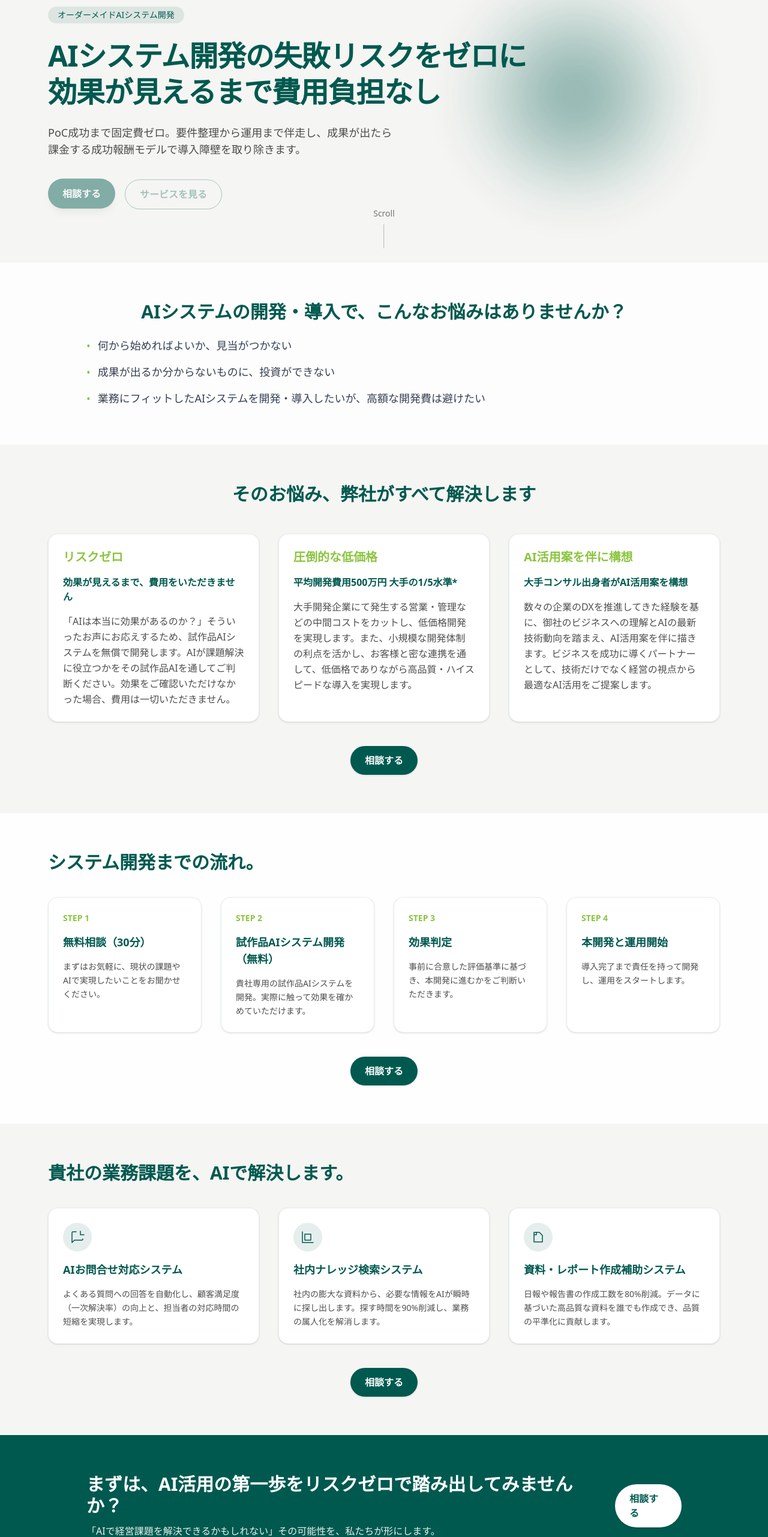
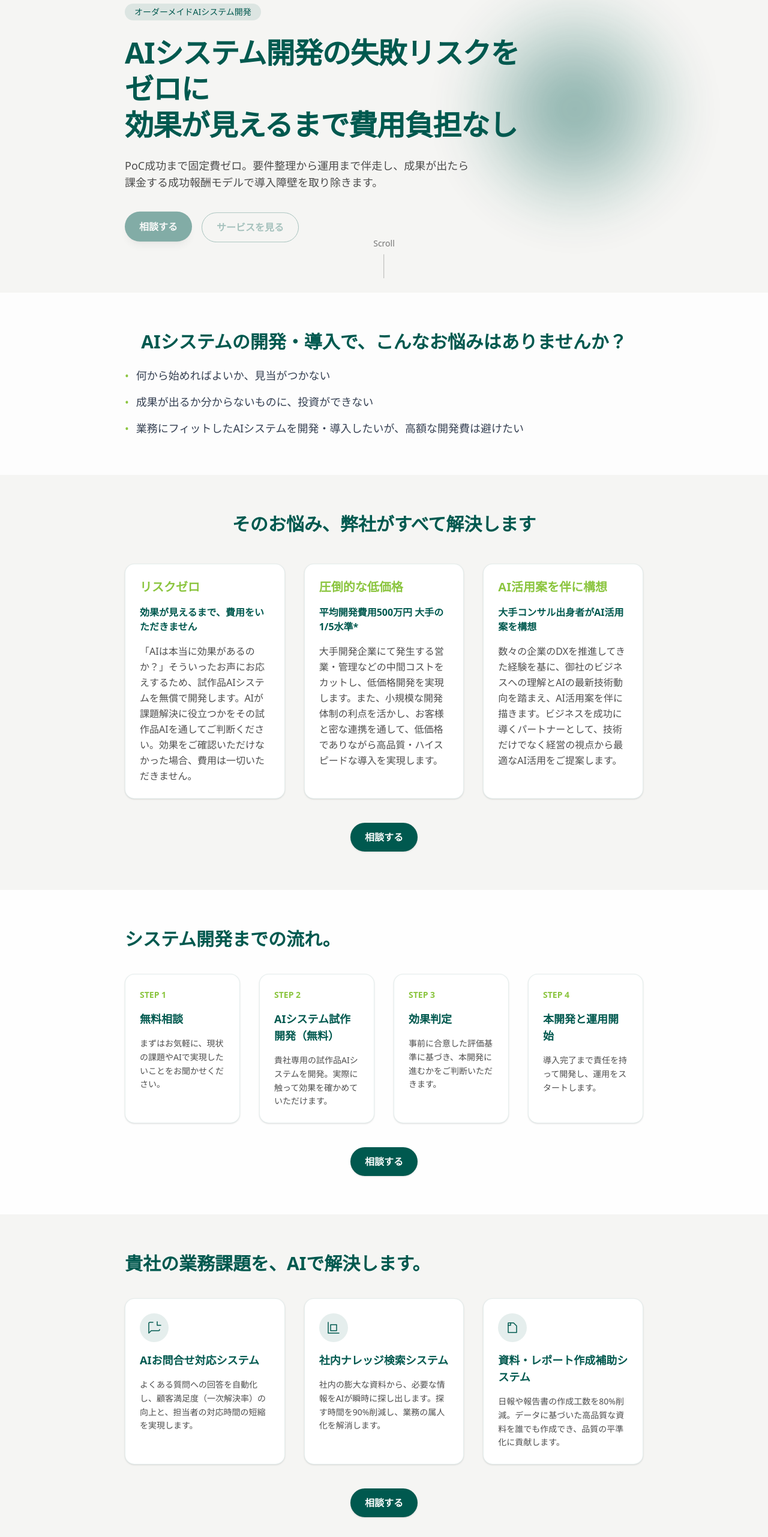
Before and after one commit to Shota44K/tomosu-ai, a Next.js app: page / in a window 1280 px wide. Shown: the part 234-2797 px from the top of the page at 60% size. Built offline with nearby package versions, Linux system fonts and the light colour scheme.

Commit message:
横幅の調整完了

```diff
--- a/components/home/Banner.tsx
+++ b/components/home/Banner.tsx
@@ -1,7 +1,7 @@
 export default function Banner() {
   return (
     <section className="bg-base">
-      <div className="mx-auto max-w-6xl px-4 py-12">
+      <div className="mx-auto max-w-4xl px-4 py-12">
         <div className="rounded-3xl border border-primary/10 bg-white/80 p-8 shadow-sm text-center md:text-left">
           <p className="text-lg font-semibold text-primary">
             中堅・中小企業の経営課題をAIで解決する、身近なパートナー。
--- a/components/home/CTA.tsx
+++ b/components/home/CTA.tsx
@@ -1,7 +1,7 @@
 export default function CTA() {
   return (
     <section id="cta" className="bg-primary text-white">
-      <div className="mx-auto flex max-w-5xl flex-col items-center justify-between gap-6 px-4 py-16 text-center md:flex-row md:text-left">
+      <div className="mx-auto flex max-w-4xl flex-col items-center justify-between gap-6 px-4 py-16 text-center md:flex-row md:text-left">
         <div>
           <h2 className="text-2xl font-bold md:text-3xl">
             まずは、AI活用の第一歩をリスクゼロで踏み出してみませんか？
--- a/components/home/Hero.tsx
+++ b/components/home/Hero.tsx
@@ -242,7 +242,7 @@ export default function Hero() {
         />
       </div>
 
-      <div className="relative mx-auto flex min-h-[70vh] max-w-6xl flex-col gap-10 px-4 pb-24 pt-32 md:flex-row md:items-center">
+      <div className="relative mx-auto flex min-h-[70vh] max-w-4xl px-4 pb-24 pt-32 md:flex-row md:items-center">
         <div className="flex-1 space-y-6 md:flex-[1.6]">
           <span className="inline-flex items-center gap-2 rounded-full bg-primary/10 px-4 py-1 text-sm font-medium text-primary">
             オーダーメイドAIシステム開発
--- a/components/home/Pricing.tsx
+++ b/components/home/Pricing.tsx
@@ -1,7 +1,7 @@
 export default function Pricing() {
   return (
     <section id="pricing" className="bg-white/90">
-      <div className="mx-auto max-w-6xl px-4 py-16">
+      <div className="mx-auto max-w-4xl px-4 py-16">
         <h2 className="text-2xl font-bold text-primary md:text-3xl">
           試作品AIシステム無償開発と大手の約1/5 低価格な本開発
         </h2>
--- a/components/home/Problems.tsx
+++ b/components/home/Problems.tsx
@@ -7,7 +7,7 @@ export default function Problems() {
 
   return (
     <section id="problems" className="bg-white/80">
-      <div className="mx-auto max-w-5xl px-4 py-16">
+      <div className="mx-auto max-w-4xl px-4 py-16">
         <h2 className="text-2xl font-bold text-primary md:text-3xl text-center">
           AIシステムの開発・導入で、こんなお悩みはありませんか？
         </h2>
--- a/components/home/Process.tsx
+++ b/components/home/Process.tsx
@@ -1,13 +1,13 @@
 const STEPS = [
   {
     step: "STEP 1",
-    title: "無料相談（30分）",
+    title: "無料相談",
     description:
       "まずはお気軽に、現状の課題やAIで実現したいことをお聞かせください。",
   },
   {
     step: "STEP 2",
-    title: "試作品AIシステム開発（無料）",
+    title: "AIシステム試作開発（無料）",
     description:
       "貴社専用の試作品AIシステムを開発。実際に触って効果を確かめていただけます。",
   },
@@ -28,7 +28,7 @@ const STEPS = [
 export default function Process() {
   return (
     <section id="process" className="bg-white/90">
-      <div className="mx-auto max-w-6xl px-4 py-16">
+      <div className="mx-auto max-w-4xl px-4 py-16">
         <h2 className="text-2xl font-bold text-primary md:text-3xl">
           システム開発までの流れ。
         </h2>
--- a/components/home/Services.tsx
+++ b/components/home/Services.tsx
@@ -1,7 +1,7 @@
 export default function Services() {
   return (
     <section id="services" className="bg-base">
-      <div className="mx-auto max-w-6xl px-4 py-16">
+      <div className="mx-auto max-w-4xl px-4 py-16">
         <h2 className="text-2xl font-bold text-primary md:text-3xl">
           「効果を確認してから、投資を決める AIシステム開発」
         </h2>
--- a/components/home/Solutions.tsx
+++ b/components/home/Solutions.tsx
@@ -24,7 +24,7 @@ const SOLUTIONS = [
 export default function Solutions() {
   return (
     <section id="solutions" className="bg-base">
-      <div className="mx-auto max-w-6xl px-4 py-16">
+      <div className="mx-auto max-w-4xl px-4 py-16">
         <div className="mx-auto max-w-3xl text-center">
           <h2 className="text-2xl font-bold text-primary md:text-3xl">
             そのお悩み、弊社がすべて解決します
--- a/components/home/UseCases.tsx
+++ b/components/home/UseCases.tsx
@@ -85,7 +85,7 @@ const USE_CASES = [
 export default function UseCases() {
   return (
     <section id="usecases" className="bg-base">
-      <div className="mx-auto max-w-6xl px-4 py-16">
+      <div className="mx-auto max-w-4xl px-4 py-16">
         <h2 className="text-2xl font-bold text-primary md:text-3xl">
           貴社の業務課題を、AIで解決します。
         </h2>
```
